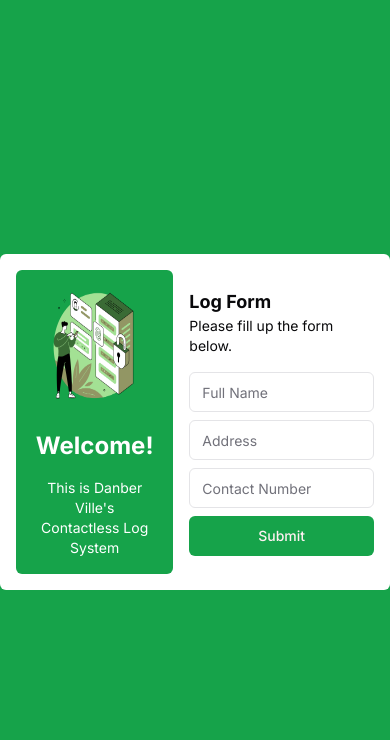
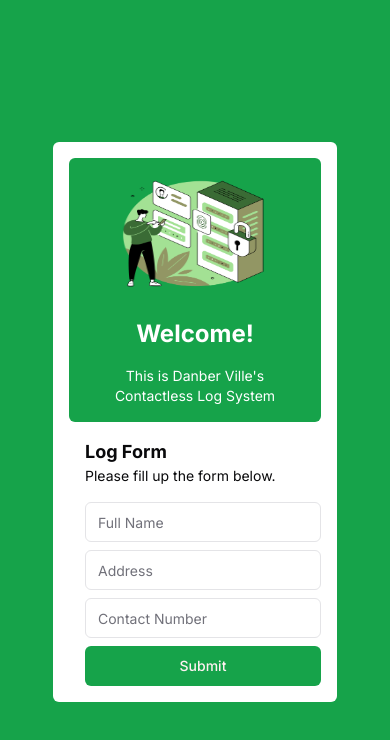
Before and after one commit to ervnjmsdnts/plate, a Next.js app: page /log-form in a window 390 px wide. Shown: the top 740 px of the page. Built offline with nearby package versions, Linux system fonts and the light colour scheme.

Commit message:
Better mobile view for visitor log

```diff
--- a/src/app/log-form/page.tsx
+++ b/src/app/log-form/page.tsx
@@ -4,7 +4,7 @@ import VisitorForm from './_components/visitor-form';
 export default function LogFormPage() {
   return (
     <div className='h-screen w-screen flex items-center justify-center bg-primary'>
-      <div className='bg-white flex rounded-md p-4 space-x-4'>
+      <div className='bg-white flex flex-col gap-4 rounded-md p-4 space-x-4'>
         {/* Image */}
         <div className='bg-primary flex flex-col gap-4 items-center justify-center text-center rounded-md text-white p-4'>
           <div className='relative w-full h-32'>
```
